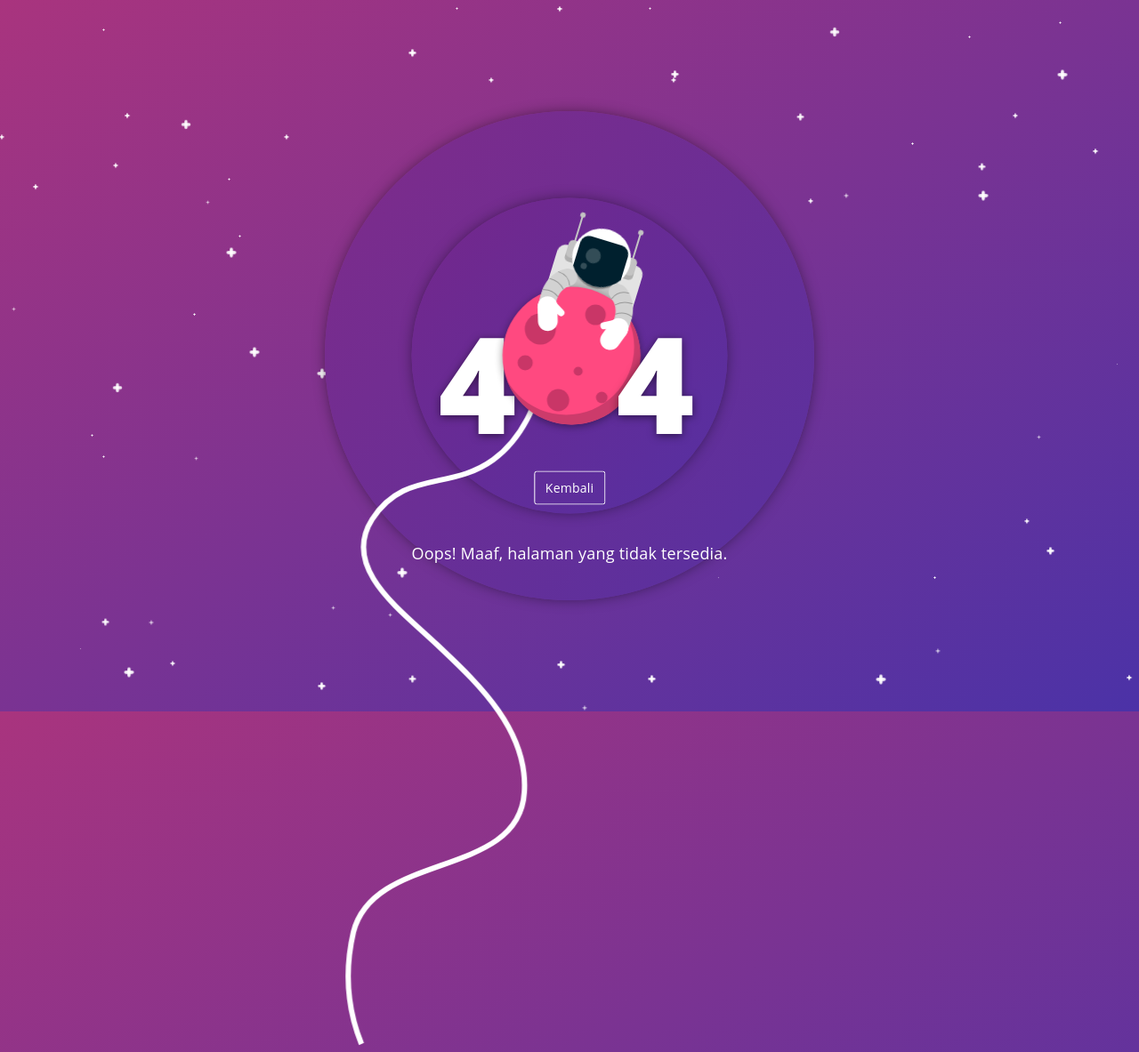
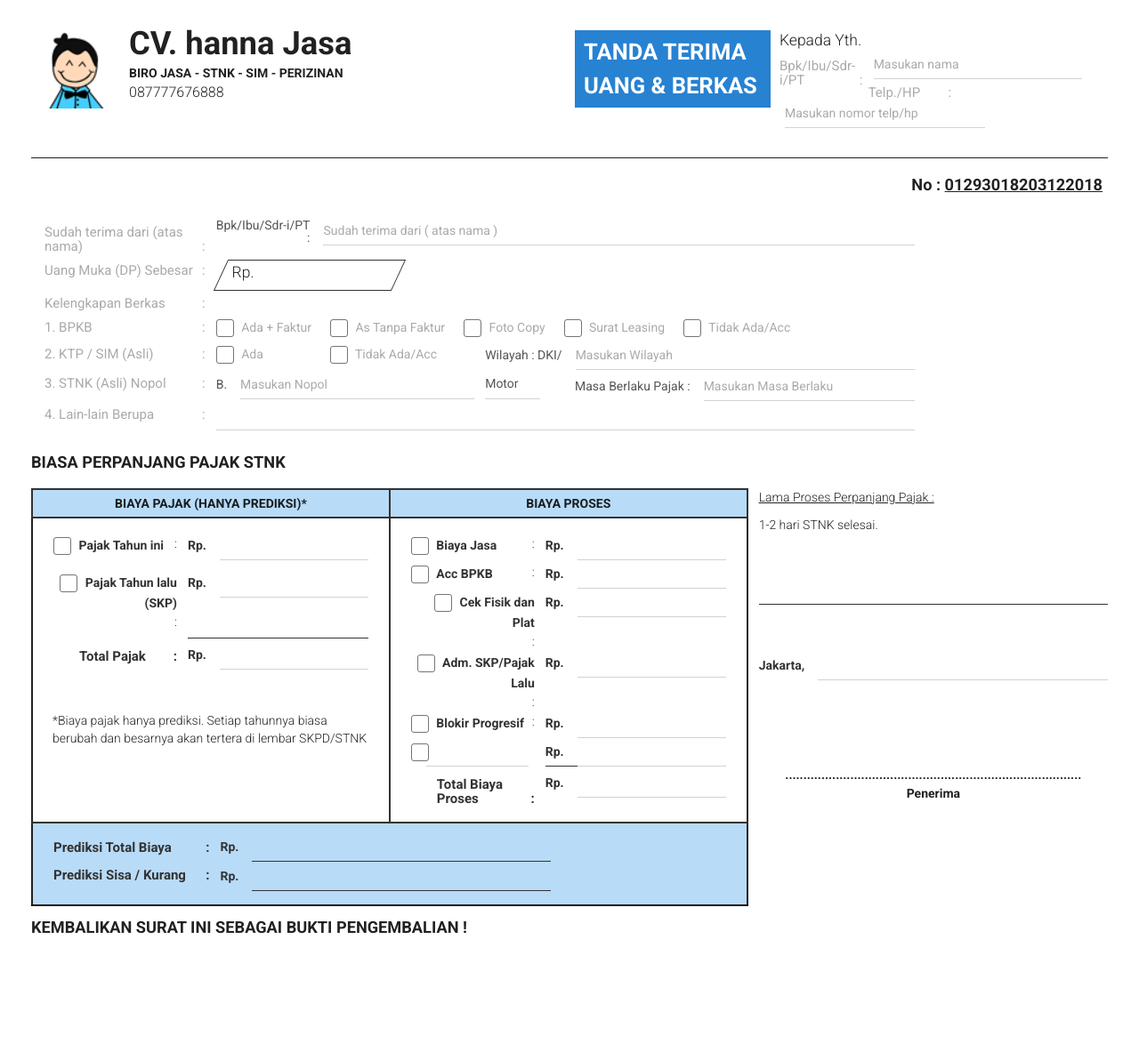
Before and after one commit to rizki130198/hannajasa, a CodeIgniter app: page /database/index.php/main/c_perpanjang in a window 1280 px wide. Shown: the whole page at 89% size. After the commit the page ends 1050 px from the top, so only its background shows below. Run offline with CodeIgniter, Linux system fonts and the light colour scheme; the visitor is signed in with stand-in values (Sample User, id 1); data that the repository does not hold is empty; some libraries are stand-ins or nearby versions.

Commit message:
update cetak perpanjang stnk

```diff
--- a/application/controllers/Main.php
+++ b/application/controllers/Main.php
@@ -20,6 +20,11 @@ class Main extends CI_Controller {
 	public function transaksi_p()
 	{
 		$data['title'] = "Halaman Transaksi Perpanjang STNK";
+		$this->load->view('admin',$data);
+	}
+	public function c_perpanjang()
+	{
+		$data['title'] = "Halaman Cetak Perpanjang STNK";
 		$this->load->view('admin',$data);
 	}
 	public function balik_nama()
--- a/application/views/admin.php
+++ b/application/views/admin.php
@@ -199,10 +199,18 @@ if ($uri=="eksporpdf") {
 <div class="wrapper">
 
 	<!-- sidebar -->
-	<?php $this->load->view('include/sidebar-admin'); ?>
+	<?php $uri = $this->uri->segment(2);
+	if ($uri=="c_perpanjang") {
+	}else{
+		$this->load->view('include/sidebar-admin');
+	} ?>
 	<!-- Konfigurasi File -->
+	<?php $uri = $this->uri->segment(2);
+	if ($uri=="c_perpanjang") {
+	}else{ ?>
 		<div class="main-panel">
 			<?php $this->load->view('include/navbar'); ?>
+		<?php } ?>
 		<div class="col-md-12">
 			<?php if ($this->session->flashdata('gagal')) { ?>
 				<div id="error" class="card-panel" style="background: #3D4242;color:#FFF;margin:20px 0;">
@@ -255,6 +263,8 @@ if ($uri=="eksporpdf") {
 				$this->load->view('admin/perhitungan/perpanjang');
 			}else if ($u2 == "transaksi_p") {
 				$this->load->view('admin/transaksi/transaksi_p');
+			}else if ($u2 == "c_perpanjang") {
+				$this->load->view('admin/cetak/c_perpanjang');
 			}else if ($u2 == "balik_nama") {
 				$this->load->view('admin/perhitungan/balik-nama');
 			}else if ($u2 == "harga") {
@@ -262,6 +272,10 @@ if ($uri=="eksporpdf") {
 			}
 		}
 		?>
+		<?php
+		$uri = $this->uri->segment(2);
+		if ($uri=="c_perpanjang") {
+		}else{ ?>
 		<footer class="footer">
 			<div class="container-fluid">
 				<p class="pull-left" style="margin-left: 17px;">
@@ -272,6 +286,7 @@ if ($uri=="eksporpdf") {
 				</nav>
 			</div>
 		</footer>
+		<?php } ?>
 		<div class="ps-scrollbar-y-rail" style="top: 0px; height: 950px; right: 0px;"><div class="ps-scrollbar-y" tabindex="0" style="top: 0px; height: 404px;"></div></div>
 	</div>
 </div>
--- /dev/null
+++ b/application/views/admin/cetak/c_perpanjang.php
@@ -0,0 +1,403 @@
+<style type="text/css">
+body{
+	background-color: #fff;
+}
+.control-label{
+	padding-top: 15px !important;
+	margin-bottom: 0;
+	font-size: 15px !important;
+	text-align: left !important;
+}
+.form-group{
+	margin: 15px 0 0 0 !important;
+	padding-bottom: 0 !important;
+}
+.input-group .input-group-addon{
+	padding-top: 0;
+	padding-left: 0;
+}
+.titik2{
+	text-align: right;
+	float: right;
+}
+.card{
+	box-shadow: none;
+	margin: 0;
+}
+.checkbox {
+	padding-right: 21px;
+}
+.ps-scrollbar-y-rail{
+	display: none;
+}
+.uangmuka{
+	margin-left: 5px;
+	height: 35px;
+	width: 200px;
+	margin-top: -5px;
+	background: #fff;
+	border:solid 1.3px #333;
+	-webkit-transform: skew(-25deg);
+	-moz-transform: skew(-25deg);
+	-o-transform: skew(-25deg);
+	transform: skew(-25deg);
+}
+.berkas .checkbox{
+	margin-top:-25px !important;
+}
+.checkbox input[type=checkbox]:checked+.checkbox-material .check {
+	background: #2782d2;
+}
+</style>
+<div class="content">
+	<div class="container-fluid">
+		<div class="row">
+			<div class="col-md-12">
+				<div class="card">
+					<div class="card-content">
+						<form action="" class="form-horizontal">
+							<div class="row">
+								<div class="col-sm-6">
+									<div class="media">
+										<div class="media-left">
+											<a href="#">
+												<img src="<?php echo base_url('assets/img/tim_80x80.png'); ?>" style="width:100px;height:100px;">
+											</a>
+										</div>
+										<div class="media-body">
+											<h2 class="media-heading" style="font-weight: bold;">CV. hanna Jasa</h2>
+											<p style="margin-top: -10px;font-weight: bold;">BIRO JASA - STNK - SIM - PERIZINAN</p>
+											<p style="margin-top: -10px !important;font-size: 16px;">087777676888</p>
+										</div>
+									</div>
+								</div>
+								<div class="col-sm-6">
+									<div class="media">
+										<div class="media-left">
+											<div class="card" style="width:220px;background-color: #2782d2;border-radius: 0;margin-top: 12px;">
+												<div class="card-content" style="padding: 5px 10px;">
+													<h3 style="color: #fff;font-weight: bold;margin:0;">TANDA TERIMA <br>UANG & BERKAS</h3>
+												</div>
+											</div>
+										</div>
+										<div class="media-body">
+											<h5 class="media-heading" style="margin-top: 10px;">Kepada Yth.</h5>
+											<div class="form-group" style="margin-top: -12px !important;">
+												<label class="col-sm-6 control-label" style="padding-left: 0;width: 27%;">Bpk/Ibu/Sdr-i/PT <span class="titik2">:</span></label>
+												<div class="col-sm-8">
+													<input type="text" style="margin-top: -3px;" class="form-control" placeholder="Masukan nama">
+												</div>
+												<label class="col-sm-6 control-label" style="padding-left: 0;width: 27%;margin-top: -15px;">Telp./HP <span class="titik2">:</span></label>
+												<div class="col-sm-8">
+													<input type="number" style="margin-top: -15px;" class="form-control" placeholder="Masukan nomor telp/hp">
+												</div>
+											</div>
+										</div>
+									</div>
+								</div>
+							</div>
+							<hr style="border-color: #333;border-top:solid 1.5px;">
+							<div class="col-md-12" style="">
+								<h4 style="font-weight: bold;text-align: right;margin-top: -10px;">No : <spna style="text-decoration: underline;">01293018203122018</spna></h4>
+							</div>
+							<div class="form-group" style="margin-top:-10px !important;margin: 0 !important;">
+								<label class="col-sm-2 control-label">Sudah terima dari (atas nama)<span class="titik2">:</span></label>
+								<div class="col-sm-8">
+									<div class="input-group">
+										<span class="input-group-addon">Bpk/Ibu/Sdr-i/PT <span class="titik2">:</span></span>
+										<input type="text" style="margin-top: -3px;" class="form-control" placeholder="Sudah terima dari ( atas nama )">
+									</div>
+								</div>
+							</div>
+							<div class="form-group" style="margin: 0 !important;">
+								<label class="col-sm-2 control-label" style="margin-top:-10px !important;">Uang Muka (DP) Sebesar <span class="titik2">:</span></label>
+								<div class="col-sm-8">
+									<div class="uangmuka"><h5 style="transform: skew(25deg);margin: 0 10px;">Rp. </h5></div>
+								</div>
+							</div>
+							<div class="form-group">
+								<label class="col-sm-2 control-label" style="margin-top:-30px !important;">Kelengkapan Berkas <span class="titik2">:</span></label>
+								<div class="col-sm-8">
+									<!-- <input type="text" class="form-control" placeholder="Masukan nama"> -->
+								</div>
+							</div>
+							<div class="form-group">
+								<label class="col-sm-2 control-label" style="margin-top:-30px !important;">1. BPKB <span class="titik2">:</span></label>
+								<div class="col-sm-8 berkas" style="display: inline-flex;">
+									<div class="checkbox" style="">
+										<label>
+											<input type="checkbox"> Ada + Faktur
+										</label>
+									</div>
+									<div class="checkbox">
+										<label>
+											<input type="checkbox"> As Tanpa Faktur
+										</label>
+									</div>
+									<div class="checkbox">
+										<label>
+											<input type="checkbox"> Foto Copy
+										</label>
+									</div>
+									<div class="checkbox">
+										<label>
+											<input type="checkbox"> Surat Leasing
+										</label>
+									</div>
+									<div class="checkbox">
+										<label>
+											<input type="checkbox"> Tidak Ada/Acc
+										</label>
+									</div>
+								</div>
+							</div>
+							<div class="form-group">
+								<label class="col-sm-2 control-label" style="margin-top:-30px !important;">2. KTP / SIM (Asli) <span class="titik2">:</span></label>
+								<div class="col-sm-3 berkas" style="display: inline-flex;">
+									<div class="checkbox" style="padding-right: 75px;">
+										<label>
+											<input type="checkbox"> Ada
+										</label>
+									</div>
+									<div class="checkbox">
+										<label>
+											<input type="checkbox"> Tidak Ada/Acc
+										</label>
+									</div>
+								</div>
+								<div class="col-sm-5">
+									<div class="input-group" style="margin-top:-30px !important;">
+										<span class="input-group-addon">Wilayah : DKI/ </span>
+										<input type="text" class="form-control" placeholder="Masukan Wilayah">
+									</div>
+								</div>
+							</div>
+							<div class="form-group">
+								<label class="col-sm-2 control-label" style="margin-top:-30px !important;">3. STNK (Asli) Nopol <span class="titik2">:</span></label>
+								<div class="col-sm-3">
+									<div class="input-group" style="margin-top:-30px !important;">
+										<span class="input-group-addon">B.</span>
+										<input type="text" class="form-control" placeholder="Masukan Nopol">
+									</div>
+								</div>
+								<div class="col-md-1" style="padding-right: 0;">
+									<div class="input-group" style="margin-top:-30px !important;">
+										<select class="form-control" name="jenis_k" required="">
+											<option value="motor">Motor</option>
+											<option value="mobil">Mobil</option>
+											<option value="mobil box">Mobil Box</option>
+										</select>
+										<span class="material-input"></span>
+									</div>
+								</div>
+								<div class="col-md-4">
+									<div class="input-group" style="margin-top:-28px !important;">
+										<span class="input-group-addon">Masa Berlaku Pajak :</span>
+										<input type="text" class="form-control" placeholder="Masukan Masa Berlaku">
+									</div>
+								</div>
+							</div>
+							<div class="form-group">
+								<label class="col-sm-2 control-label" style="margin-top:-30px !important;">4. Lain-lain Berupa <span class="titik2">:</span></label>
+								<div class="col-sm-8">
+									<input type="text" style="margin-top:-30px !important;" class="form-control">
+								</div>
+							</div>
+							<h4 style="font-weight: bold;text-transform: uppercase;margin-top: 15px;">Biasa Perpanjang Pajak Stnk</h4>
+							<div class="row">
+								<div class="col-md-8">
+									<div class="table-responsive">
+										<table class="table">
+											<thead border="2" style="border: solid 2px #333;">
+												<tr style="background-color: #b8dbf7;">
+													<th style="text-align: center;width: 50%;padding:5px;border: solid 2px #333;font-weight: bold;">BIAYA PAJAK (HANYA PREDIKSI)*</th>
+													<th style="text-align: center;width: 50%;padding:5px;border: solid 2px #333;font-weight: bold;">BIAYA PROSES</th>
+												</tr>
+											</thead>
+											<tbody style="border: solid 2px;">
+												<tr>
+													<td style="border-right: solid 2px #333;vertical-align: top;">
+														<div class="form-group" style="margin-top:0px !important;">
+															<div class="col-sm-5">
+																<div class="checkbox" style="display: contents;">
+																	<label style="font-weight: bold;color: #333;"><input type="checkbox"> Pajak Tahun ini</label>
+																	<span class="titik2">:</span>
+																</div>
+															</div>
+															<div class="col-sm-7">
+																<div class="input-group" style="margin-top: -6px;">
+																	<span class="input-group-addon" style="font-weight: bold;color: #333;">Rp.</span>
+																	<input type="text" class="form-control">
+																</div>
+															</div>
+														</div>
+														<div class="form-group" style="margin-top: 0px !important;">
+															<div class="col-sm-5">
+																<div class="checkbox" style="display: contents;">
+																	<label style="font-weight: bold;color: #333;"><input type="checkbox"> Pajak Tahun lalu (SKP)</label>
+																	<span class="titik2">:</span>
+																</div>
+															</div>
+															<div class="col-sm-7">
+																<div class="input-group" style="margin-top: -6px;">
+																	<span class="input-group-addon" style="font-weight: bold;color: #333;">Rp.</span>
+																	<input type="text" class="form-control">
+																</div>
+															</div>
+														</div>
+														<div class="form-group" style="margin-top: 0 !important;">
+															<label class="col-sm-5 control-label" style="padding-left: 44px;font-weight: bold;color: #333;">Total Pajak<span class="titik2">:</span></label>
+															<div class="col-sm-7">
+																<div class="input-group" style="margin-top: -4px;border-top: solid 1.5px #333;">
+																	<span class="input-group-addon" style="font-weight: bold;color: #333;">Rp.</span>
+																	<input type="text" class="form-control">
+																</div>
+															</div>
+														</div>
+														<p style="padding: 40px 14px 0;">*Biaya pajak hanya prediksi. Setiap tahunnya biasa berubah dan besarnya akan tertera di lembar SKPD/STNK</p>
+													</td>
+													<td style="vertical-align: top;">
+														<div class="form-group" style="margin-top:0px !important;">
+															<div class="col-sm-5">
+																<div class="checkbox" style="display: contents;">
+																	<label style="font-weight: bold;color: #333;"><input type="checkbox"> Biaya Jasa</label>
+																	<span class="titik2">:</span>
+																</div>
+															</div>
+															<div class="col-sm-7">
+																<div class="input-group" style="margin-top: -6px;">
+																	<span class="input-group-addon" style="font-weight: bold;color: #333;">Rp.</span>
+																	<input type="text" class="form-control">
+																</div>
+															</div>
+														</div>
+														<div class="form-group" style="margin-top: 0 !important;">
+															<div class="col-sm-5" style="margin-top:-10px;">
+																<div class="checkbox" style="display: contents;margin-top: -15px !important;">
+																	<label style="font-weight: bold;color: #333;">
+																		<input type="checkbox"> Acc BPKB</label>
+																		<span class="titik2">:</span>
+																	</div>
+																</div>
+																<div class="col-sm-7" style="margin-top:-10px;">
+																	<div class="input-group" style="margin-top: -6px;">
+																		<span class="input-group-addon" style="font-weight: bold;color: #333;">Rp.</span>
+																		<input type="text" class="form-control">
+																	</div>
+																</div>
+															</div>
+															<div class="form-group" style="margin-top: 0 !important;">
+																<div class="col-sm-5" style="margin-top:-10px;">
+																	<div class="checkbox" style="display: contents;">
+																		<label style="font-weight: bold;color: #333;"><input type="checkbox"> Cek Fisik dan Plat</label>
+																		<span class="titik2">:</span>
+																	</div>
+																</div>
+																<div class="col-sm-7" style="margin-top:-10px;">
+																	<div class="input-group" style="margin-top: -6px;">
+																		<span class="input-group-addon" style="font-weight: bold;color: #333;">Rp.</span>
+																		<input type="text" class="form-control">
+																	</div>
+																</div>
+															</div>
+															<div class="form-group" style="margin-top: 0 !important;">
+																<div class="col-sm-5" style="margin-top:-10px;">
+																	<div class="checkbox" style="display: contents;">
+																		<label style="font-weight: bold;color: #333;"><input type="checkbox"> Adm. SKP/Pajak Lalu</label>
+																		<span class="titik2">:</span>
+																	</div>
+																</div>
+																<div class="col-sm-7" style="margin-top:-10px;">
+																	<div class="input-group" style="margin-top: -6px;">
+																		<span class="input-group-addon" style="font-weight: bold;color: #333;">Rp.</span>
+																		<input type="text" class="form-control">
+																	</div>
+																</div>
+															</div>
+															<div class="form-group" style="margin-top: 0 !important;">
+																<div class="col-sm-5" style="margin-top:-10px;">
+																	<div class="checkbox" style="display: contents;">
+																		<label style="font-weight: bold;color: #333;"><input type="checkbox"> Blokir Progresif</label>
+																		<span class="titik2">:</span>
+																	</div>
+																</div>
+																<div class="col-sm-7" style="margin-top:-10px;">
+																	<div class="input-group" style="margin-top: -6px;">
+																		<span class="input-group-addon" style="font-weight: bold;color: #333;">Rp.</span>
+																		<input type="text" class="form-control">
+																	</div>
+																</div>
+															</div>
+															<div class="form-group" style="margin-top: 0 !important;">
+																<div class="col-sm-1" style="margin-top:-10px;">
+																	<div class="checkbox" style="display: contents;">
+																		<label style="font-weight: bold;color: #333;"><input type="checkbox"></label>
+																	</div>
+																</div>
+																<div class="col-sm-4" style="padding: 0;margin-top:-10px;">
+																	<input type="text" class="form-control" placeholder="" style="width: 90%;">
+																</div>
+																<div class="col-sm-7" style="margin-top:-10px;">
+																	<div class="input-group" style="margin-top: -6px;">
+																		<span class="input-group-addon" style="font-weight: bold;color: #333;">Rp.</span>
+																		<input type="text" class="form-control">
+																	</div>
+																</div>
+															</div>
+															<div class="form-group" style="margin-top: 0 !important;">
+																<label class="col-sm-5 control-label" style="margin-top:-10px;padding-left: 44px;font-weight: bold;color: #333;">Total Biaya Proses<span class="titik2">:</span></label>
+																<div class="col-sm-7" style="margin-top:-10px;">
+																	<div class="input-group" style="margin-top: -4px;border-top: solid 1.5px #333;">
+																		<span class="input-group-addon" style="font-weight: bold;color: #333;">Rp.</span>
+																		<input type="text" class="form-control">
+																	</div>
+																</div>
+															</div>
+														</td>
+													</tr>
+													<tr>
+														<td colspan="2" style="background-color: #b8dbf7;border-top: solid 2px #333;    padding-bottom: 8px;">
+															<div class="form-group" style="margin:0 !important;">
+																<label class="col-sm-3 control-label" style="font-weight: bold;color: #333;margin-top: -8px !important;">Prediksi Total Biaya <span class="titik2">:</span></label>
+																<div class="col-sm-6">
+																	<div class="input-group" style="margin-top: -10px !important;">
+																		<span class="input-group-addon" style="font-weight: bold;color: #333;">Rp.</span>
+																		<input type="text" style="background-image: linear-gradient(#9c27b0, #9c27b0), linear-gradient(#333, #333);" class="form-control">
+																	</div>
+																</div>
+															</div>
+															<div class="form-group" style="margin-top: 0 !important;">
+																<label class="col-sm-3 control-label" style="font-weight: bold;color: #333;margin-top: -15px !important;">Prediksi Sisa / Kurang <span class="titik2">:</span></label>
+																<div class="col-sm-6">
+																	<div class="input-group" style="margin-top: -15px !important;">
+																		<span class="input-group-addon" style="font-weight: bold;color: #333;">Rp.</span>
+																		<input type="text" style="background-image: linear-gradient(#9c27b0, #9c27b0), linear-gradient(#333, #333);" class="form-control">
+																	</div>
+																</div>
+															</div>
+														</td>
+													</tr>
+												</tbody>
+											</table>
+										</div>
+										<h4 style="font-weight: bold;">KEMBALIKAN SURAT INI SEBAGAI BUKTI PENGEMBALIAN !</h4>
+									</div>
+									<div class="col-md-4">
+										<p style="text-decoration: underline;font-weight: 100;">Lama Proses Perpanjang Pajak :</p>
+										<p>1-2 hari STNK selesai.</p>
+										<hr style="border-top:solid 1.5px #333;margin-top: 20% !important;">
+										<div class="input-group" style="margin-top: 35px;">
+											<span class="input-group-addon" style="font-weight: bold;color: #333;line-height:4.8;">Jakarta,</span>
+											<input type="text" class="form-control">
+										</div>
+										<p style="font-weight: bold;text-align: center;margin-top: 20%;">..................................................................................</p>
+										<p style="font-weight: bold;margin-top: -10px;text-align: center;">Penerima</p>
+									</div>
+								</div>
+							</form>
+						</div>
+					</div>
+				</div>
+			</div>
+		</div>
+	</div>
```
Lines whose indentation alone changed are shown as unchanged.
